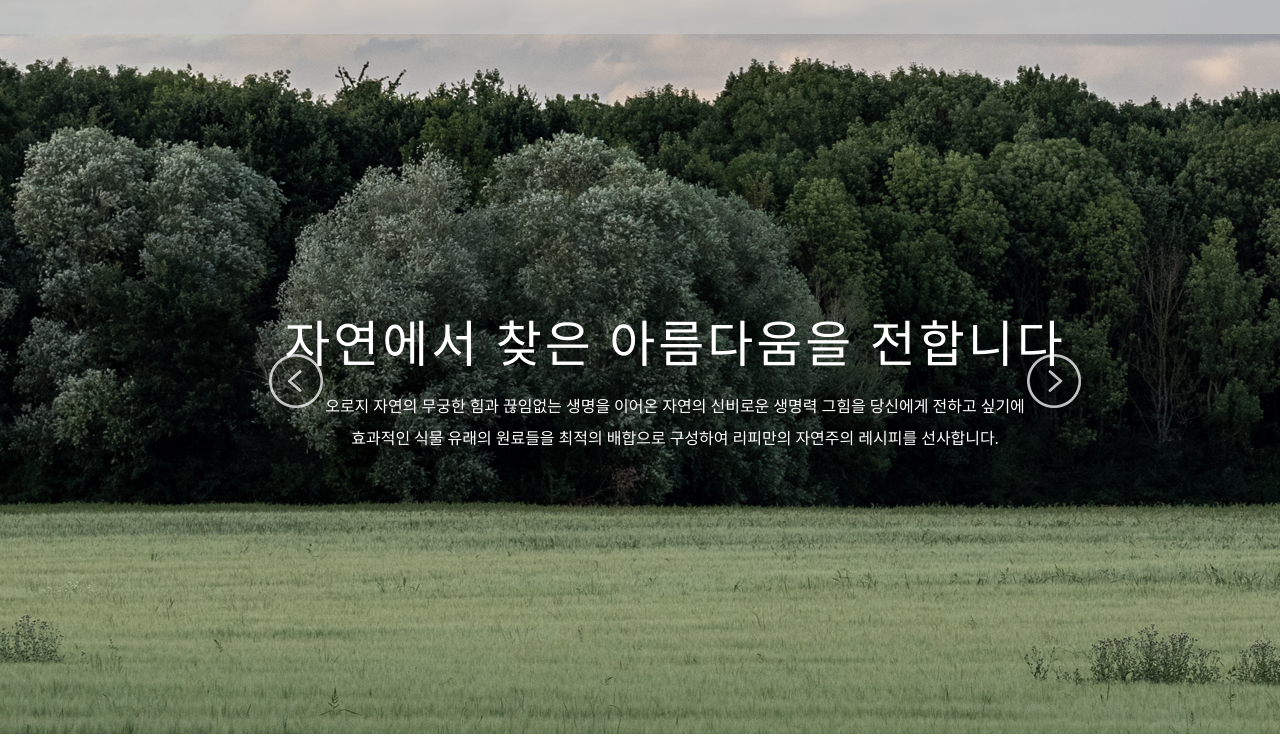
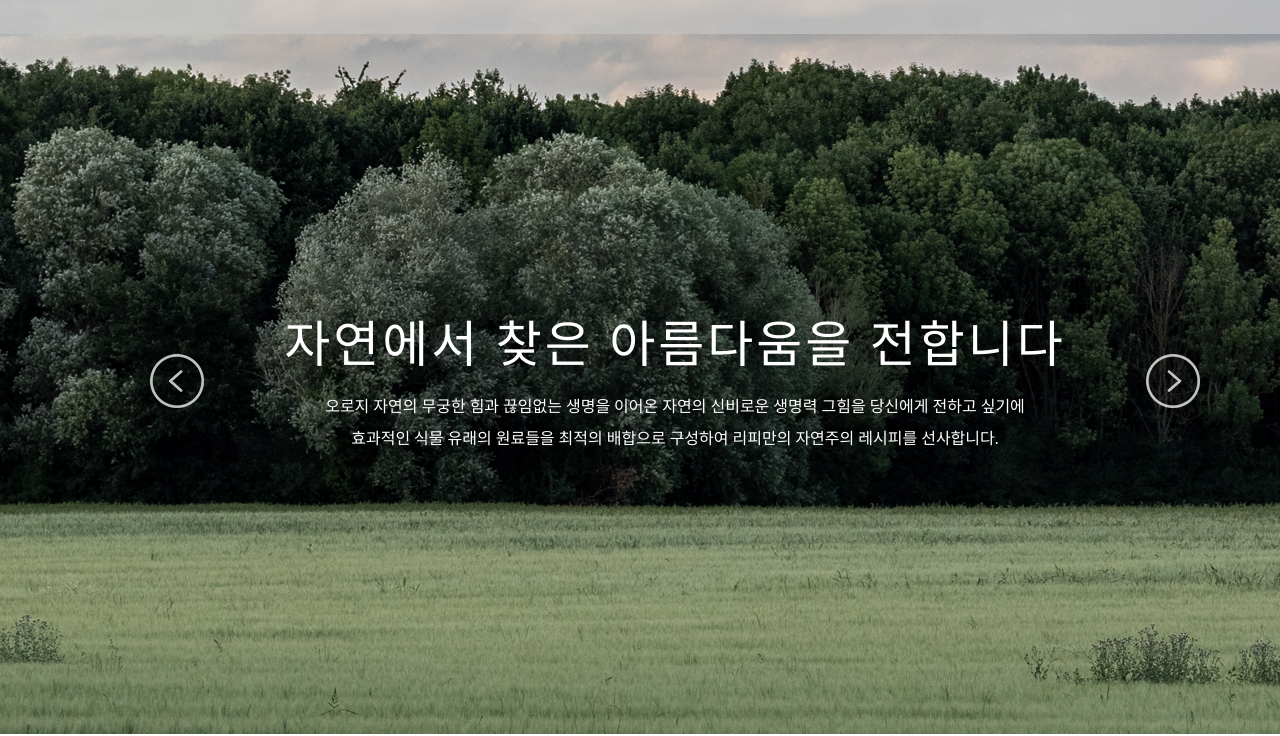
Before and after one commit to minjisong0228/LEAFY, a plain HTML site: page index.html in a window 1280 px wide. Shown: the part 66-802 px from the top of the page. Drawn offline with nearby package versions, Linux system fonts and the light colour scheme; a web font is replaced by a local one.

Commit message:
Add files via upload

```diff
--- a/style.css
+++ b/style.css
@@ -81,6 +81,9 @@
      font-style: normal;
 }
 *{margin: 0; padding: 0;}
+html{
+    overflow-x: hidden;
+}
 body{
     font-family: 'NanumSquareOTF_web';
     font-weight:400;
@@ -182,12 +185,12 @@ ul{
 .main_allow_left img{
     position: absolute;
     top: 420px;
-    left: 269px;
+    left: 150px;
 }
 .main_allow_right img{
     position: absolute;
     top: 420px;
-    right: 269px;
+    right: 150px;
 }
 
 /*bestitem*/
```
